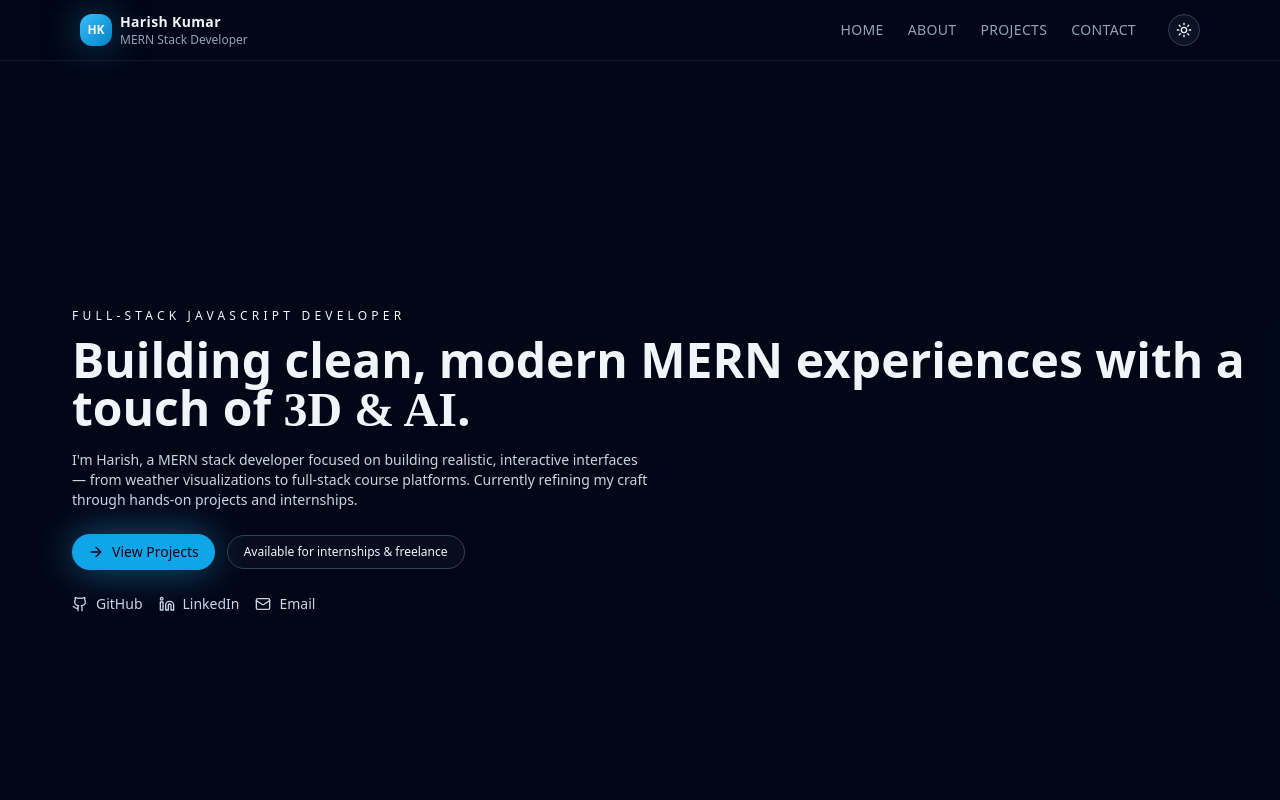
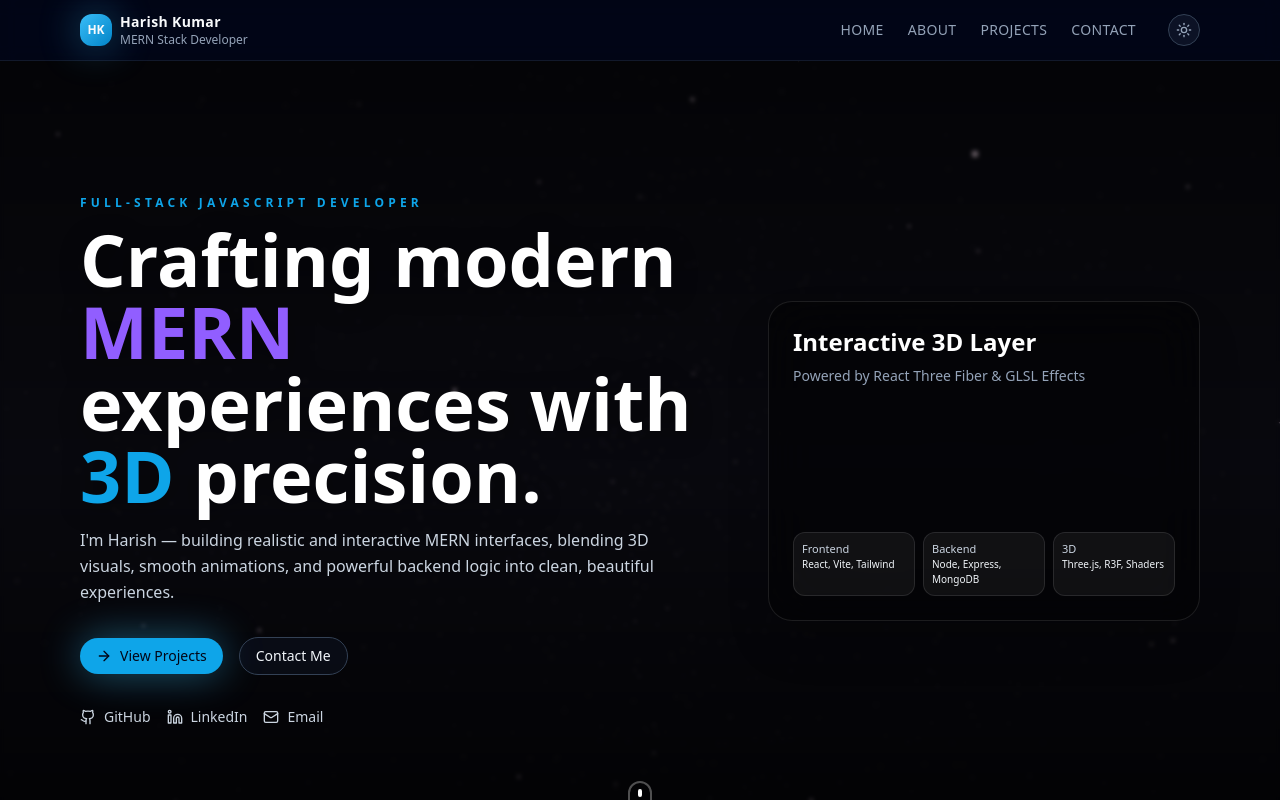
Before and after one commit to harish00078/portfolio, a React (Vite) app: page / in a window 1280 px wide. Shown: the top 800 px of the page. Built offline with nearby package versions, Linux system fonts and the light colour scheme.

Commit message:
make it more interactive by animations and 3d canvas

```diff
--- a/src/App.jsx
+++ b/src/App.jsx
@@ -17,7 +17,7 @@ export default function App() {
     setTheme((prev) => (prev === "dark" ? "light" : "dark"));
 
   return (
-    <div className="min-h-full flex flex-col bg-slate-950 text-slate-100">
+    <div className="min-h-full flex flex-col">
       <Navbar theme={theme} toggleTheme={toggleTheme} />
       <main className="flex-1">
         <HeroSection />
--- /dev/null
+++ b/src/components/3d/HeroCanvas.jsx
@@ -0,0 +1,56 @@
+import React, { useRef, useState } from 'react';
+import { Canvas, useFrame } from '@react-three/fiber';
+import { Points, PointMaterial, Preload, Float } from '@react-three/drei';
+import * as random from 'maath/random/dist/maath-random.esm';
+
+const Stars = (props) => {
+  const ref = useRef();
+  const [sphere] = useState(() => random.inSphere(new Float32Array(5000), { radius: 1.2 }));
+
+  useFrame((state, delta) => {
+    ref.current.rotation.x -= delta / 10;
+    ref.current.rotation.y -= delta / 15;
+  });
+
+  return (
+    <group rotation={[0, 0, Math.PI / 4]}>
+      <Points ref={ref} positions={sphere} stride={3} frustumCulled={false} {...props}>
+        <PointMaterial
+          transparent
+          color="#f272c8"
+          size={0.002}
+          sizeAttenuation={true}
+          depthWrite={false}
+        />
+      </Points>
+    </group>
+  );
+};
+
+const TechShape = () => {
+  return (
+    <Float speed={1.5} rotationIntensity={1} floatIntensity={2}>
+      <mesh>
+        <icosahedronGeometry args={[1, 1]} />
+        <meshStandardMaterial color="#915eff" wireframe />
+      </mesh>
+    </Float>
+  )
+}
+
+const HeroCanvas = () => {
+  return (
+    <div className="w-full h-auto absolute inset-0 z-0">
+      <Canvas camera={{ position: [0, 0, 1] }}>
+        <ambientLight intensity={0.5} />
+        <directionalLight position={[2, 5, 2]} />
+        <Stars />
+        {/* You can uncomment TechShape if you want a central object */}
+        {/* <TechShape /> */}
+        <Preload all />
+      </Canvas>
+    </div>
+  );
+};
+
+export default HeroCanvas;
--- a/src/components/Button.jsx
+++ b/src/components/Button.jsx
@@ -3,9 +3,9 @@ import { motion } from "framer-motion";
 
 const variants = {
   primary:
-    "bg-brand-600 hover:bg-brand-500 text-slate-950 shadow-glow hover:shadow-glow/80",
+    "bg-brand-600 hover:bg-brand-500 text-slate-950 shadow-md hover:shadow-lg dark:shadow-glow dark:hover:shadow-glow/80",
   ghost:
-    "bg-slate-900/40 hover:bg-slate-800/70 text-slate-100 border border-slate-700 hover:border-brand-500",
+    "bg-slate-50/40 hover:bg-slate-200/70 text-slate-900 border border-slate-200 hover:border-brand-500 dark:bg-slate-900/40 dark:hover:bg-slate-800/70 dark:text-slate-100 dark:border-slate-700",
 };
 
 export function Button({ children, variant = "primary", className = "", icon: Icon, ...rest }) {
--- a/src/components/Footer.jsx
+++ b/src/components/Footer.jsx
@@ -3,7 +3,7 @@ import { SocialLinks } from "./SocialLinks";
 
 export function Footer() {
   return (
-    <footer className="border-t border-slate-800/70 bg-slate-950/80 mt-10">
+    <footer className="border-t border-slate-200/70 bg-slate-50/80 dark:border-slate-800/70 dark:bg-slate-950/80 mt-10 transition-colors duration-300">
       <div className="mx-auto max-w-6xl px-4 py-4 flex flex-col sm:flex-row items-center justify-between gap-3 text-xs text-slate-500">
         <span>© {new Date().getFullYear()} Harish Kumar. All rights reserved.</span>
         <SocialLinks />
--- a/src/components/Navbar.jsx
+++ b/src/components/Navbar.jsx
@@ -18,21 +18,21 @@ export function Navbar({ theme, toggleTheme }) {
   };
 
   return (
-    <header className="sticky top-0 z-30 backdrop-blur border-b border-slate-800/60 bg-slate-950/60">
+    <header className="sticky top-0 z-30 backdrop-blur border-b border-slate-200/80 bg-white/80 dark:border-slate-800/60 dark:bg-slate-950/60 transition-colors duration-300 shadow-sm dark:shadow-none">
       <div className="mx-auto max-w-6xl px-4 py-3 flex items-center justify-between">
         <motion.div
           initial={{ opacity: 0, y: -10 }}
           animate={{ opacity: 1, y: 0 }}
           className="flex items-center gap-2"
         >
-          <div className="h-8 w-8 rounded-xl bg-gradient-to-br from-brand-500 to-brand-700 shadow-glow flex items-center justify-center text-xs font-bold">
+          <div className="h-8 w-8 rounded-xl bg-gradient-to-br from-brand-500 to-brand-700 shadow-md dark:shadow-glow flex items-center justify-center text-slate-50 text-xs font-bold">
             HK
           </div>
           <div className="leading-tight">
-            <div className="text-sm font-semibold tracking-wide">
+            <div className="text-sm font-semibold tracking-wide text-slate-900 dark:text-slate-50">
               Harish Kumar
             </div>
-            <div className="text-xs text-slate-400">
+            <div className="text-xs text-slate-500 dark:text-slate-400">
               MERN Stack Developer
             </div>
           </div>
@@ -43,14 +43,14 @@ export function Navbar({ theme, toggleTheme }) {
             <button
               key={item.id}
               onClick={() => scrollTo(item.id)}
-              className="uppercase tracking-wide text-slate-400 hover:text-brand-400 transition"
+              className="uppercase tracking-wide text-slate-500 hover:text-brand-600 dark:text-slate-400 dark:hover:text-brand-400 transition"
             >
               {item.label}
             </button>
           ))}
           <button
             onClick={toggleTheme}
-            className="ml-2 inline-flex h-8 w-8 items-center justify-center rounded-full border border-slate-700 bg-slate-900/80 hover:border-brand-400 hover:text-brand-300 transition"
+            className="ml-2 inline-flex h-8 w-8 items-center justify-center rounded-full border border-slate-200 bg-white/80 text-slate-600 hover:border-brand-400 hover:text-brand-600 dark:border-slate-700 dark:bg-slate-900/80 dark:text-slate-400 dark:hover:text-brand-300 transition"
           >
             {theme === "dark" ? (
               <Sun className="w-4 h-4" />
--- a/src/components/SocialLinks.jsx
+++ b/src/components/SocialLinks.jsx
@@ -28,7 +28,7 @@ export function SocialLinks({ className = "" }) {
           href={item.href}
           target="_blank"
           rel="noreferrer"
-          className="inline-flex items-center gap-2 text-sm text-slate-300 hover:text-brand-400 transition"
+          className="inline-flex items-center gap-2 text-sm text-slate-600 hover:text-brand-600 dark:text-slate-300 dark:hover:text-brand-400 transition"
         >
           <item.icon className="w-4 h-4" />
           <span>{item.label}</span>
--- a/src/components/sections/HeroSection.jsx
+++ b/src/components/sections/HeroSection.jsx
@@ -3,6 +3,7 @@ import { motion } from "framer-motion";
 import { Button } from "../Button";
 import { SocialLinks } from "../SocialLinks";
 import { ArrowRight } from "lucide-react";
+import HeroCanvas from "../3d/HeroCanvas";
 
 export function HeroSection() {
   const scrollToProjects = () => {
@@ -11,106 +12,130 @@ export function HeroSection() {
   };
 
   return (
-    <section id="home" className="min-h-screen flex items-center">
-      <div className="mx-auto max-w-6xl px-4 py-10 lg:py-16 grid gap-10 lg:grid-cols-[3fr,2fr] items-center"></div>
+    <section
+      id="home"
+      className="relative min-h-screen flex items-center overflow-hidden bg-slate-50 dark:bg-[#0b0b12]"
+    >
+      {/* === 3D Background === */}
+      <div className="absolute inset-0 pointer-events-none opacity-90">
+        <HeroCanvas />
+      </div>
+
+      {/* Blur + Dark Gradient Overlay for readability */}
+      <div className="absolute inset-0 bg-gradient-to-b from-white/60 via-white/20 to-white/80 dark:from-black/60 dark:via-black/20 dark:to-black/80 backdrop-blur-[2px]" />
+
+      {/* === CONTENT === */}
+      <div className="relative z-10 mx-auto max-w-6xl px-4 py-10 lg:py-20 grid gap-10 lg:grid-cols-[3fr,2fr] items-center">
+        {/* Left Side */}
         <div>
           <motion.p
-          initial={{ opacity: 0, y: 10 }}
+            initial={{ opacity: 0, y: 8 }}
             animate={{ opacity: 1, y: 0 }}
             transition={{ delay: 0.1 }}
-          className="text-xs uppercase tracking-[0.35em] text-brand-300 mb-3"
+            className="text-xs uppercase tracking-[0.35em] text-brand-600 dark:text-brand-300 mb-3 font-bold"
           >
             Full-Stack JavaScript Developer
           </motion.p>
 
           <motion.h1
-          initial={{ opacity: 0, y: 16 }}
+            initial={{ opacity: 0, y: 14 }}
             animate={{ opacity: 1, y: 0 }}
             transition={{ delay: 0.2 }}
-          className="text-3xl sm:text-4xl lg:text-5xl font-semibold leading-tight"
+            className="text-4xl sm:text-5xl lg:text-7xl font-extrabold leading-tight text-slate-900 dark:text-white drop-shadow-[0_4px_12px_rgba(255,255,255,0.4)] dark:drop-shadow-[0_4px_12px_rgba(0,0,0,0.4)]"
           >
-          Building clean, modern <span className="text-brand-400">MERN</span>{" "}
-          experiences with a touch of{" "}
-          <span className="font-mono text-brand-300">3D &amp; AI</span>.
+            Crafting modern <span className="text-[#915eff]">MERN</span>{" "}
+            experiences with <span className="text-brand-600 dark:text-brand-300">3D</span>{" "}
+            precision.
           </motion.h1>
 
           <motion.p
-          initial={{ opacity: 0, y: 16 }}
+            initial={{ opacity: 0, y: 14 }}
             animate={{ opacity: 1, y: 0 }}
             transition={{ delay: 0.3 }}
-          className="mt-4 text-sm text-slate-300 max-w-xl"
+            className="mt-4 text-base text-slate-600 dark:text-slate-300 max-w-xl leading-relaxed"
           >
-          I&apos;m Harish, a MERN stack developer focused on building realistic,
-          interactive interfaces — from weather visualizations to full-stack
-          course platforms. Currently refining my craft through hands-on
-          projects and internships.
+            I'm Harish — building realistic and interactive MERN interfaces,
+            blending 3D visuals, smooth animations, and powerful backend logic
+            into clean, beautiful experiences.
           </motion.p>
 
           <motion.div
-          initial={{ opacity: 0, y: 16 }}
+            initial={{ opacity: 0, y: 14 }}
             animate={{ opacity: 1, y: 0 }}
             transition={{ delay: 0.35 }}
-          className="mt-6 flex flex-wrap items-center gap-3"
+            className="mt-8 flex flex-wrap items-center gap-4"
           >
             <Button icon={ArrowRight} onClick={scrollToProjects}>
               View Projects
             </Button>
-          <Button variant="ghost" className="text-xs">
-            Available for internships &amp; freelance
+
+            <Button variant="ghost" className="text-sm">
+              Contact Me
             </Button>
           </motion.div>
 
           <motion.div
-          initial={{ opacity: 0, y: 16 }}
+            initial={{ opacity: 0, y: 14 }}
             animate={{ opacity: 1, y: 0 }}
-          transition={{ delay: 0.4 }}
-          className="mt-6"
+            transition={{ delay: 0.45 }}
+            className="mt-8"
           >
             <SocialLinks />
           </motion.div>
         </div>
 
+        {/* Right Side Card */}
         <motion.div
           initial={{ opacity: 0, scale: 0.9, y: 10 }}
           animate={{ opacity: 1, scale: 1, y: 0 }}
-        transition={{ delay: 0.3 }}
-        className="relative h-60 sm:h-72 lg:h-80"
+          transition={{ delay: 0.35 }}
+          className="relative h-60 sm:h-72 lg:h-80 hidden lg:block"
         >
-        <div className="absolute inset-0 rounded-3xl bg-gradient-to-br from-brand-500/20 via-slate-900 to-slate-950 border border-slate-700/60 shadow-glow overflow-hidden">
-          <div className="absolute -inset-32 bg-[radial-gradient(circle_at_top,_rgba(56,189,248,0.2),_transparent_60%),radial-gradient(circle_at_bottom,_rgba(15,23,42,0.9),_transparent_70%)]" />
-          <div className="relative h-full flex flex-col justify-between p-4">
-            <div className="flex items-center justify-between text-xs text-slate-300">
-              <span className="font-mono text-brand-200">
-                MERN Stack Journey
-              </span>
-              <span className="text-[10px] bg-slate-900/60 border border-slate-700 px-2 py-0.5 rounded-full">
-                Internship ready
-              </span>
-            </div>
-            <div className="space-y-1 text-xs font-mono">
-              <p className="text-slate-300/90">&gt; npm run dev</p>
-              <p className="text-slate-400/90">
-                &gt; Connecting MongoDB, Node.js, React, and real-world
-                projects...
+          <div className="absolute inset-0 rounded-3xl bg-white/40 dark:bg-black/40 backdrop-blur-xl border border-slate-200 dark:border-white/10 shadow-2xl overflow-hidden p-6 flex flex-col justify-between">
+            <div>
+              <h3 className="text-2xl font-bold text-slate-900 dark:text-white mb-2">
+                Interactive 3D Layer
+              </h3>
+              <p className="text-slate-600 dark:text-slate-400 text-sm">
+                Powered by React Three Fiber & GLSL Effects
               </p>
             </div>
-            <div className="grid grid-cols-3 gap-2 text-[10px]">
-              <div className="rounded-xl bg-slate-900/80 border border-slate-800 p-2">
-                <div className="text-slate-400">Frontend</div>
-                <div className="mt-1 text-slate-100">React, Vite, Redux</div>
-              </div>
-              <div className="rounded-xl bg-slate-900/80 border border-slate-800 p-2">
-                <div className="text-slate-400">Backend</div>
-                <div className="mt-1 text-slate-100">Node, Express, Mongo</div>
-              </div>
-              <div className="rounded-xl bg-slate-900/80 border border-slate-800 p-2">
-                <div className="text-slate-400">Extras</div>
-                <div className="mt-1 text-slate-100">3D, APIs, Animations</div>
+
+            <div className="grid grid-cols-3 gap-2 text-[11px] mt-4">
+              <SkillBox
+                title="Frontend"
+                items={["React", "Vite", "Tailwind"]}
+              />
+              <SkillBox
+                title="Backend"
+                items={["Node", "Express", "MongoDB"]}
+              />
+              <SkillBox title="3D" items={["Three.js", "R3F", "Shaders"]} />
             </div>
           </div>
+        </motion.div>
       </div>
+
+      {/* Scroll Indicator */}
+      <motion.div
+        initial={{ opacity: 0 }}
+        animate={{ opacity: 1 }}
+        transition={{ delay: 0.7 }}
+        className="absolute bottom-10 left-1/2 -translate-x-1/2"
+      >
+        <div className="w-6 h-10 border-2 border-slate-400 dark:border-white/30 rounded-full flex justify-center">
+          <div className="w-1 h-2 bg-slate-600 dark:bg-white rounded-full animate-bounce mt-2" />
         </div>
       </motion.div>
     </section>
   );
 }
+
+function SkillBox({ title, items }) {
+  return (
+    <div className="bg-white/60 dark:bg-white/5 border border-slate-200 dark:border-white/10 rounded-xl p-2">
+      <div className="text-slate-700 dark:text-slate-300 font-medium">{title}</div>
+      <div className="text-slate-500 dark:text-slate-100 text-[10px]">{items.join(", ")}</div>
+    </div>
+  );
+}
--- a/src/index.css
+++ b/src/index.css
@@ -7,7 +7,7 @@ html, body, #root {
 }
 
 body {
-  @apply bg-slate-950 text-slate-100 antialiased;
+  @apply bg-slate-50 text-slate-900 dark:bg-slate-950 dark:text-slate-100 antialiased transition-colors duration-300;
 }
 
 /* hide scrollbar for horizontal slider */
```
Also changed, not shown: package.json (+6 -2 lines), src/components/sections/AboutSection.jsx (+5 -5 lines), src/components/sections/ContactSection.jsx (+9 -9 lines), src/components/sections/ProjectsSection.jsx (+12 -12 lines), 4 other files (tests, documents, lock files or other folders). Lines whose indentation alone changed are shown as unchanged.
